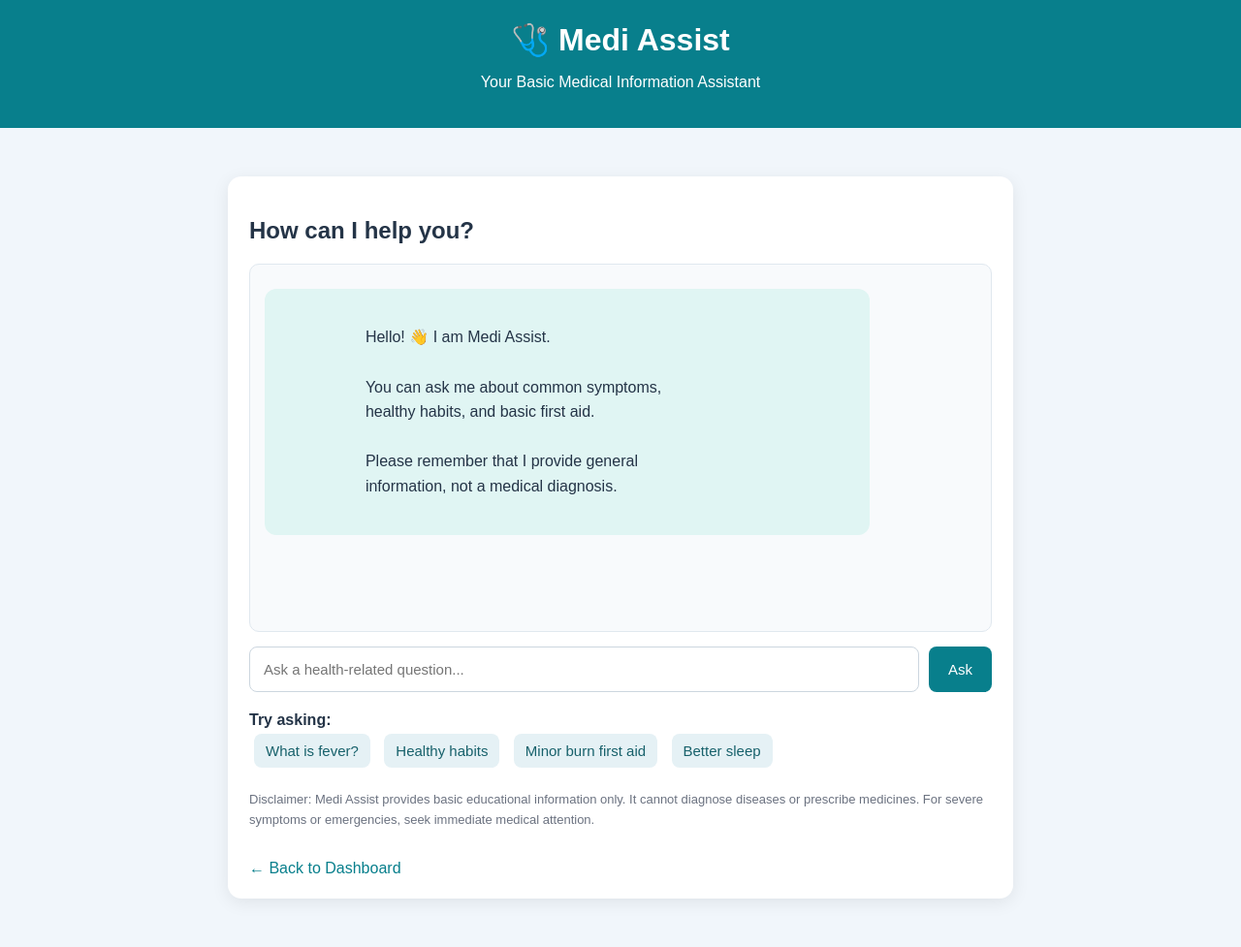
After one commit to Rasigaa05/Smart_Hospital_Management, a Flask app: page /medi_assist in a window 1280 px wide. The commit adds this page. Shown: the whole page at 97% size. Run offline with Flask 3, Linux system fonts and the light colour scheme; a user stored in the database is signed in.

Commit message:
Add Medi Assist chatbot

```diff
--- a/app.py
+++ b/app.py
@@ -1307,6 +1307,12 @@ def delete_bed(bed_id):
 
     conn.close()
     return redirect(url_for("beds"))
+# ==================== MEDI ASSIST ====================
+
+@app.route("/medi_assist")
+@login_required
+def medi_assist():
+    return render_template("medi_assist.html")
 
 
 
--- /dev/null
+++ b/templates/Medi_Assist.html
@@ -0,0 +1,367 @@
+<!DOCTYPE html>
+<html lang="en">
+<head>
+    <meta charset="UTF-8">
+    <meta name="viewport" content="width=device-width, initial-scale=1.0">
+
+    <title>Medi Assist | SmartCare Hospital</title>
+
+    <style>
+        * {
+            box-sizing: border-box;
+        }
+
+        body {
+            margin: 0;
+            font-family: Arial, sans-serif;
+            background: #f1f6fb;
+            color: #243447;
+        }
+
+        .header {
+            background: #087f8c;
+            color: white;
+            padding: 22px;
+            text-align: center;
+        }
+
+        .header h1 {
+            margin: 0 0 8px;
+        }
+
+        .container {
+            max-width: 850px;
+            margin: 30px auto;
+            padding: 20px;
+        }
+
+        .chat-card {
+            background: white;
+            border-radius: 14px;
+            padding: 22px;
+            box-shadow: 0 4px 18px rgba(0, 0, 0, 0.08);
+        }
+
+        .chat-box {
+            height: 380px;
+            overflow-y: auto;
+            padding: 15px;
+            background: #f8fafc;
+            border: 1px solid #e0e8ef;
+            border-radius: 10px;
+        }
+
+        .message {
+            padding: 12px 15px;
+            margin: 10px 0;
+            border-radius: 12px;
+            max-width: 85%;
+            line-height: 1.6;
+            white-space: pre-wrap;
+            overflow-wrap: anywhere;
+        }
+
+        .bot {
+            background: #e0f5f3;
+            margin-right: auto;
+        }
+
+        .user {
+            background: #dceaff;
+            margin-left: auto;
+        }
+
+        .input-area {
+            display: flex;
+            gap: 10px;
+            margin-top: 15px;
+        }
+
+        input {
+            flex: 1;
+            min-width: 0;
+            padding: 14px;
+            border: 1px solid #ccd6df;
+            border-radius: 8px;
+            font-size: 15px;
+        }
+
+        button {
+            background: #087f8c;
+            color: white;
+            border: none;
+            padding: 13px 20px;
+            border-radius: 8px;
+            cursor: pointer;
+            font-size: 15px;
+        }
+
+        button:hover {
+            background: #05636d;
+        }
+
+        .suggestions {
+            margin-top: 20px;
+        }
+
+        .suggestions button {
+            background: #e5f1f5;
+            color: #17616b;
+            margin: 5px;
+            padding: 9px 12px;
+        }
+
+        .notice {
+            font-size: 13px;
+            color: #6b7280;
+            line-height: 1.6;
+            margin-top: 18px;
+        }
+
+        .back-link {
+            display: inline-block;
+            margin-top: 18px;
+            color: #087f8c;
+            text-decoration: none;
+        }
+
+        @media (max-width: 550px) {
+            .container {
+                padding: 12px;
+            }
+
+            .input-area {
+                flex-direction: column;
+            }
+
+            .chat-box {
+                height: 350px;
+            }
+        }
+    </style>
+</head>
+
+<body>
+
+    <div class="header">
+        <h1>🩺 Medi Assist</h1>
+        <p>Your Basic Medical Information Assistant</p>
+    </div>
+
+    <div class="container">
+        <div class="chat-card">
+
+            <h2>How can I help you?</h2>
+
+            <div class="chat-box" id="chatBox" aria-live="polite">
+                <div class="message bot">
+                    Hello! 👋 I am Medi Assist.
+
+                    You can ask me about common symptoms,
+                    healthy habits, and basic first aid.
+
+                    Please remember that I provide general
+                    information, not a medical diagnosis.
+                </div>
+            </div>
+
+            <div class="input-area">
+                <input
+                    type="text"
+                    id="question"
+                    placeholder="Ask a health-related question..."
+                    aria-label="Your medical question"
+                    onkeydown="if(event.key === 'Enter') askQuestion()"
+                >
+
+                <button onclick="askQuestion()">Ask</button>
+            </div>
+
+            <div class="suggestions">
+                <strong>Try asking:</strong><br>
+
+                <button onclick="quickAsk('What is fever?')">
+                    What is fever?
+                </button>
+
+                <button onclick="quickAsk('How can I stay healthy?')">
+                    Healthy habits
+                </button>
+
+                <button onclick="quickAsk('What should I do for a minor burn?')">
+                    Minor burn first aid
+                </button>
+
+                <button onclick="quickAsk('How can I sleep better?')">
+                    Better sleep
+                </button>
+            </div>
+
+            <p class="notice">
+                Disclaimer: Medi Assist provides basic educational
+                information only. It cannot diagnose diseases or
+                prescribe medicines. For severe symptoms or emergencies,
+                seek immediate medical attention.
+            </p>
+
+            <a href="/" class="back-link">← Back to Dashboard</a>
+
+        </div>
+    </div>
+
+    <script>
+        const medicalAnswers = [
+            {
+                keywords: ["fever", "temperature", "pyrexia"],
+                answer:
+                    "Fever is a temporary rise in body temperature and can occur with infections or other conditions.\n\n" +
+                    "What you can do: Rest, drink fluids, and monitor your temperature. Seek medical advice if the fever persists, worsens, or concerns you. A baby under 3 months with a temperature of 38°C (100.4°F) or higher needs urgent medical assessment."
+            },
+            {
+                keywords: ["headache", "head pain"],
+                answer:
+                    "Headaches can have several causes, including dehydration, stress, or lack of sleep.\n\n" +
+                    "Try resting in a quiet place and drinking water. A sudden, extremely severe headache, or a headache with weakness, confusion, or difficulty speaking, requires emergency medical attention."
+            },
+            {
+                keywords: ["cold", "runny nose", "sneezing"],
+                answer:
+                    "A common cold is usually caused by a virus. Symptoms may include a runny nose, sneezing, sore throat, and cough.\n\n" +
+                    "Rest, drink fluids, and practise good hand hygiene. Seek medical advice if symptoms become severe, breathing becomes difficult, or you are getting worse."
+            },
+            {
+                keywords: ["cough"],
+                answer:
+                    "Coughing can occur with colds, allergies, and other respiratory conditions.\n\n" +
+                    "Drink fluids and avoid smoke or other irritants. Seek urgent help for difficulty breathing, blue lips, or severe chest pain. If the cough persists or worsens, consult a healthcare professional."
+            },
+            {
+                keywords: ["healthy food", "healthy diet", "balanced diet", "nutrition"],
+                answer:
+                    "A balanced diet includes vegetables, fruits, whole grains, protein sources such as beans or eggs, and suitable amounts of healthy fats.\n\n" +
+                    "Choose a variety of foods and drink enough water. Individual dietary needs may differ because of medical conditions or allergies."
+            },
+            {
+                keywords: ["sleep", "insomnia", "sleep better"],
+                answer:
+                    "To support better sleep, try keeping a regular sleep schedule, reducing screen use before bedtime, and making your bedroom quiet and comfortable.\n\n" +
+                    "If sleep problems continue or affect your daily activities, consider speaking with a healthcare professional."
+            },
+            {
+                keywords: ["exercise", "physical activity", "fitness"],
+                answer:
+                    "Regular physical activity can support heart health, strength, mood, and general wellbeing.\n\n" +
+                    "Choose an activity suitable for your age and health, begin gradually, and increase activity as tolerated. Ask a healthcare professional for guidance if you have a condition that affects exercise."
+            },
+            {
+                keywords: ["water", "hydration", "dehydration"],
+                answer:
+                    "Drinking enough fluids helps maintain hydration. Needs vary with weather, activity, age, and health conditions.\n\n" +
+                    "Thirst and urine colour can provide clues about hydration, but they are not perfect measures. Follow your clinician's fluid advice if you have heart or kidney problems."
+            },
+            {
+                keywords: ["minor burn", "small burn", "burn first aid"],
+                answer:
+                    "For a minor thermal burn, cool the area under cool running water for 20 minutes. Remove nearby jewellery or clothing unless stuck to the skin. Do not apply ice, butter, or toothpaste.\n\n" +
+                    "Cover loosely with a clean, non-fluffy dressing. Seek medical care for large, deep, chemical, or electrical burns, or burns affecting the face, hands, genitals, or major joints."
+            },
+            {
+                keywords: ["first aid", "emergency"],
+                answer:
+                    "For a serious injury or medical emergency, contact your local emergency service immediately. In India, dial 112.\n\n" +
+                    "If someone is unconscious and not breathing normally, call for emergency help and follow the dispatcher's CPR instructions. Do not delay emergency care to use this chatbot."
+            },
+            {
+                keywords: ["heart attack", "chest pain", "stroke", "can't breathe", "cannot breathe", "difficulty breathing"],
+                answer:
+                    "⚠️ These symptoms may indicate a medical emergency. Call 112 in India or your local emergency number now. Do not wait for an online answer. Follow the emergency dispatcher's instructions."
+            },
+            {
+                keywords: ["medicine", "medication", "tablet", "antibiotic"],
+                answer:
+                    "Medicines have different uses, doses, side effects, and precautions. The right choice depends on the person and the condition.\n\n" +
+                    "Do not start antibiotics or change a prescribed dose based only on chatbot information. Ask a doctor or pharmacist about a specific medicine."
+            },
+            {
+                keywords: ["diabetes", "blood sugar"],
+                answer:
+                    "Diabetes is a condition in which blood glucose levels are too high. Management may include monitoring, suitable nutrition, physical activity, and prescribed treatment.\n\n" +
+                    "Treatment must be individualised by a healthcare professional. If a person with diabetes becomes unconscious or has a severe episode, seek emergency help."
+            },
+            {
+                keywords: ["blood pressure", "hypertension"],
+                answer:
+                    "Blood pressure measures the force of blood against artery walls. Both high and low readings need to be interpreted in context.\n\n" +
+                    "One reading alone may not establish a diagnosis. If you have repeated unusual readings or symptoms such as dizziness, consult a healthcare professional."
+            },
+            {
+                keywords: ["stomach pain", "abdominal pain", "stomach ache"],
+                answer:
+                    "Stomach pain can have many causes, ranging from indigestion to conditions that need urgent treatment.\n\n" +
+                    "Seek urgent medical care for severe or worsening pain, fainting, blood in vomit or stool, or pain accompanied by a rigid abdomen."
+            },
+            {
+                keywords: ["thank you", "thanks"],
+                answer:
+                    "You're welcome! 😊 I can provide basic health information. For personal medical advice, please consult a qualified healthcare professional."
+            },
+            {
+                keywords: ["hello", "hi", "hey"],
+                answer:
+                    "Hello! 👋 Welcome to Medi Assist. You can ask me about common symptoms, healthy habits, or basic first aid."
+            }
+        ];
+
+        function addMessage(text, type) {
+            const chatBox = document.getElementById("chatBox");
+            const message = document.createElement("div");
+
+            message.className = "message " + type;
+            message.textContent = text;
+
+            chatBox.appendChild(message);
+            chatBox.scrollTop = chatBox.scrollHeight;
+        }
+
+        function findAnswer(question) {
+            const normalised = question.toLowerCase().trim();
+
+            for (const item of medicalAnswers) {
+                if (item.keywords.some(keyword =>
+                    normalised.includes(keyword)
+                )) {
+                    return item.answer;
+                }
+            }
+
+            return "I don't have a verified answer for that question in my current medical information library.\n\n" +
+                   "Please consult a qualified healthcare professional for reliable advice. " +
+                   "You can also ask me about fever, headache, common cold, cough, healthy food, sleep, exercise, or basic first aid.";
+        }
+
+        function askQuestion() {
+            const input = document.getElementById("question");
+            const question = input.value.trim();
+
+            if (!question) {
+                return;
+            }
+
+            addMessage(question, "user");
+            input.value = "";
+
+            const answer = findAnswer(question);
+
+            setTimeout(() => {
+                addMessage(answer, "bot");
+            }, 250);
+        }
+
+        function quickAsk(question) {
+            document.getElementById("question").value = question;
+            askQuestion();
+        }
+    </script>
+
+</body>
+</html>
```
Also changed, not shown: templates/base.html (+27 -0 lines).
